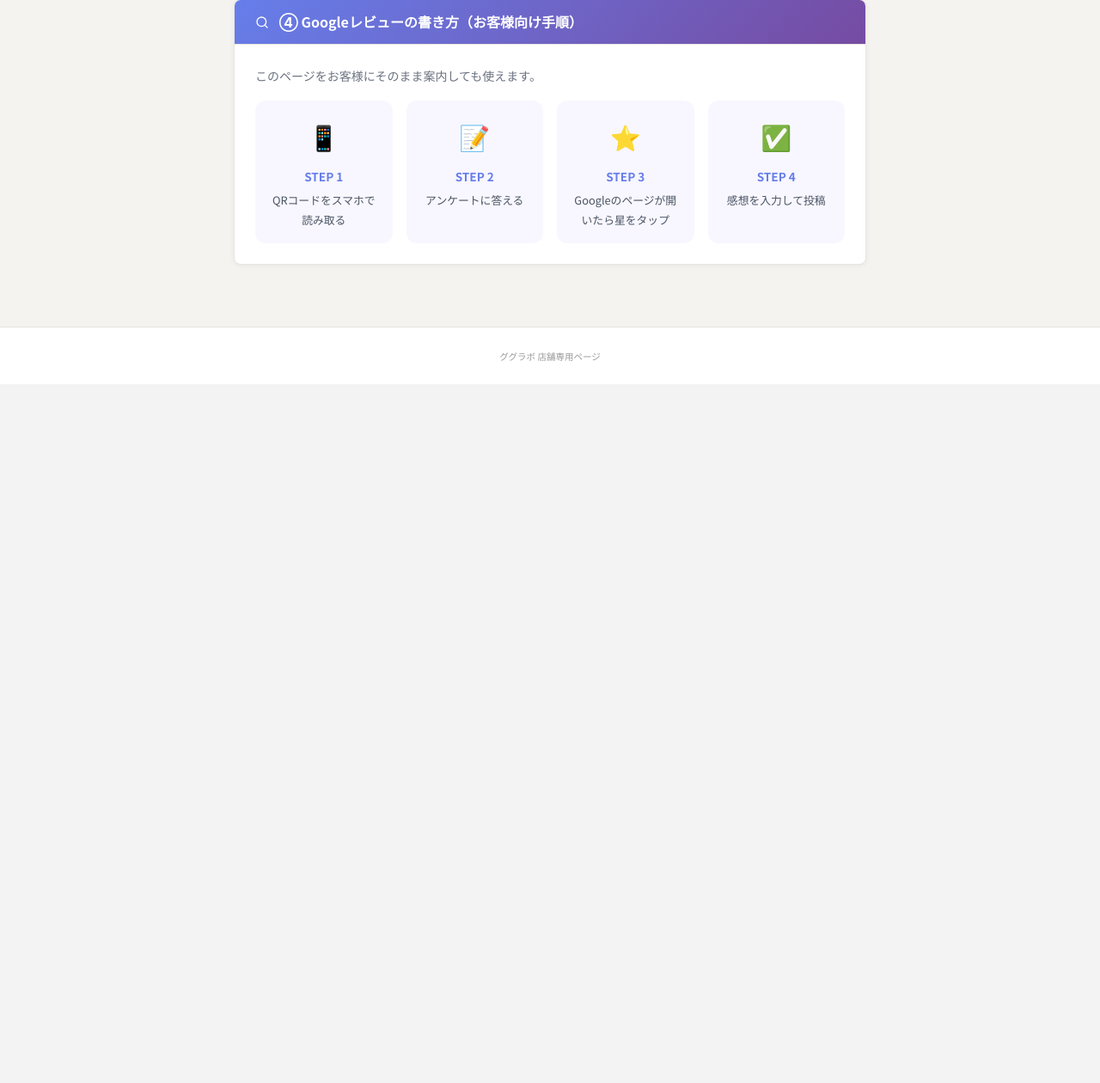
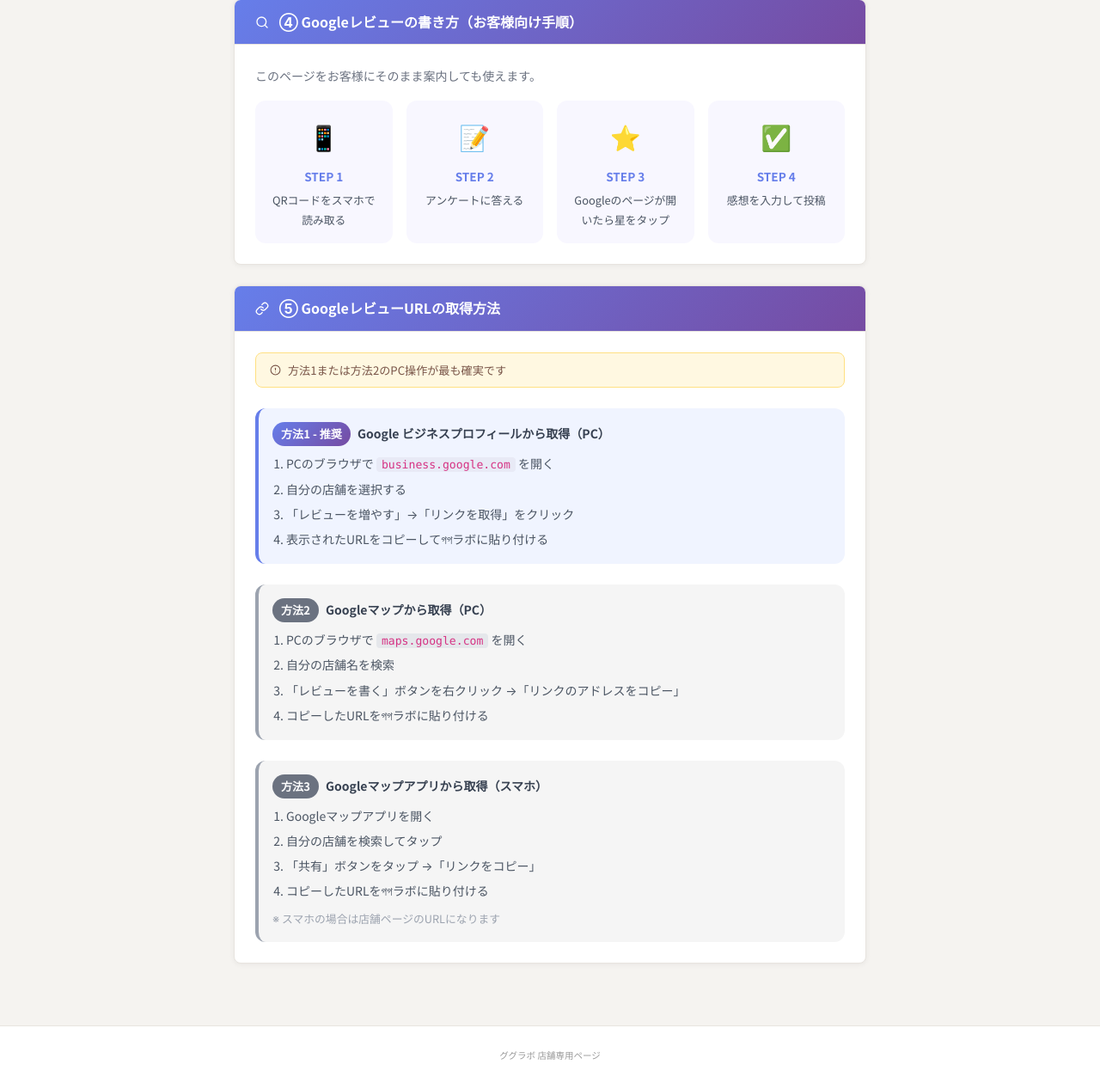
Before and after one commit to shotatsuruda/gugulabo, a Flask app: page /manual in a window 1280 px wide. Shown: the part 1729-2989 px from the top of the page at 86% size. Before the commit the page ends 2149 px from the top, so only its background shows below. Run offline with Flask 3, Linux system fonts and the light colour scheme; the visitor is signed in with stand-in values (Sample User, id 1); some libraries are stand-ins or nearby versions.

Commit message:
マニュアルにGoogleレビューURL取得方法（3種）を追加

```diff
--- a/templates/manual.html
+++ b/templates/manual.html
@@ -194,6 +194,70 @@
         </div>
     </div>
 
+
+    <!-- ⑤ GoogleレビューURLの取得方法 -->
+    <div class="card mb-4" style="border-radius:16px;overflow:hidden;">
+        <div class="card-header py-3 px-4" style="background:linear-gradient(135deg,#667eea,#764ba2);border:none;">
+            <h2 class="mb-0 fw-bold" style="font-size:1rem;color:#fff;">
+                <svg xmlns="http://www.w3.org/2000/svg" width="16" height="16" viewBox="0 0 24 24" fill="none" stroke="currentColor" stroke-width="2" stroke-linecap="round" stroke-linejoin="round" style="vertical-align:-2px;margin-right:8px;"><path d="M10 13a5 5 0 0 0 7.54.54l3-3a5 5 0 0 0-7.07-7.07l-1.72 1.71"/><path d="M14 11a5 5 0 0 0-7.54-.54l-3 3a5 5 0 0 0 7.07 7.07l1.71-1.71"/></svg>
+                ⑤ GoogleレビューURLの取得方法
+            </h2>
+        </div>
+        <div class="card-body px-4 py-4" style="font-size:0.875rem;color:#374151;line-height:1.8;">
+
+            <div class="alert py-2 mb-4" style="background:#fff8e1;border:1px solid #ffe082;color:#795548;border-radius:8px;font-size:0.82rem;">
+                <svg xmlns="http://www.w3.org/2000/svg" width="13" height="13" viewBox="0 0 24 24" fill="none" stroke="currentColor" stroke-width="2" stroke-linecap="round" stroke-linejoin="round" style="vertical-align:-1px;margin-right:5px;"><circle cx="12" cy="12" r="10"/><line x1="12" y1="8" x2="12" y2="12"/><line x1="12" y1="16" x2="12.01" y2="16"/></svg>
+                方法1または方法2のPC操作が最も確実です
+            </div>
+
+            <!-- 方法1 -->
+            <div class="mb-4 p-3" style="background:#f0f4ff;border-radius:12px;border-left:4px solid #667eea;">
+                <div class="d-flex align-items-center gap-2 mb-2">
+                    <span class="fw-bold" style="font-size:0.82rem;background:linear-gradient(135deg,#667eea,#764ba2);color:#fff;padding:2px 10px;border-radius:20px;">方法1 - 推奨</span>
+                    <span class="fw-bold" style="font-size:0.875rem;color:#374151;">Google ビジネスプロフィールから取得（PC）</span>
+                </div>
+                <ol class="mb-0 ps-3" style="color:#4b5563;">
+                    <li class="mb-1">PCのブラウザで <code style="background:#e8eaf6;padding:1px 6px;border-radius:4px;font-size:0.82rem;">business.google.com</code> を開く</li>
+                    <li class="mb-1">自分の店舗を選択する</li>
+                    <li class="mb-1">「レビューを増やす」→「リンクを取得」をクリック</li>
+                    <li>表示されたURLをコピーしてগগラボに貼り付ける</li>
+                </ol>
+            </div>
+
+            <!-- 方法2 -->
+            <div class="mb-4 p-3" style="background:#f5f5f5;border-radius:12px;border-left:4px solid #9ca3af;">
+                <div class="d-flex align-items-center gap-2 mb-2">
+                    <span class="fw-bold" style="font-size:0.82rem;background:#6b7280;color:#fff;padding:2px 10px;border-radius:20px;">方法2</span>
+                    <span class="fw-bold" style="font-size:0.875rem;color:#374151;">Googleマップから取得（PC）</span>
+                </div>
+                <ol class="mb-0 ps-3" style="color:#4b5563;">
+                    <li class="mb-1">PCのブラウザで <code style="background:#e5e7eb;padding:1px 6px;border-radius:4px;font-size:0.82rem;">maps.google.com</code> を開く</li>
+                    <li class="mb-1">自分の店舗名を検索</li>
+                    <li class="mb-1">「レビューを書く」ボタンを右クリック →「リンクのアドレスをコピー」</li>
+                    <li>コピーしたURLをগগラボに貼り付ける</li>
+                </ol>
+            </div>
+
+            <!-- 方法3 -->
+            <div class="p-3" style="background:#f5f5f5;border-radius:12px;border-left:4px solid #9ca3af;">
+                <div class="d-flex align-items-center gap-2 mb-2">
+                    <span class="fw-bold" style="font-size:0.82rem;background:#6b7280;color:#fff;padding:2px 10px;border-radius:20px;">方法3</span>
+                    <span class="fw-bold" style="font-size:0.875rem;color:#374151;">Googleマップアプリから取得（スマホ）</span>
+                </div>
+                <ol class="mb-2 ps-3" style="color:#4b5563;">
+                    <li class="mb-1">Googleマップアプリを開く</li>
+                    <li class="mb-1">自分の店舗を検索してタップ</li>
+                    <li class="mb-1">「共有」ボタンをタップ →「リンクをコピー」</li>
+                    <li>コピーしたURLをগগラボに貼り付ける</li>
+                </ol>
+                <p class="mb-0" style="font-size:0.8rem;color:#9ca3af;">
+                    ※ スマホの場合は店舗ページのURLになります
+                </p>
+            </div>
+
+        </div>
+    </div>
+
 </div>
 </div>
 
```
